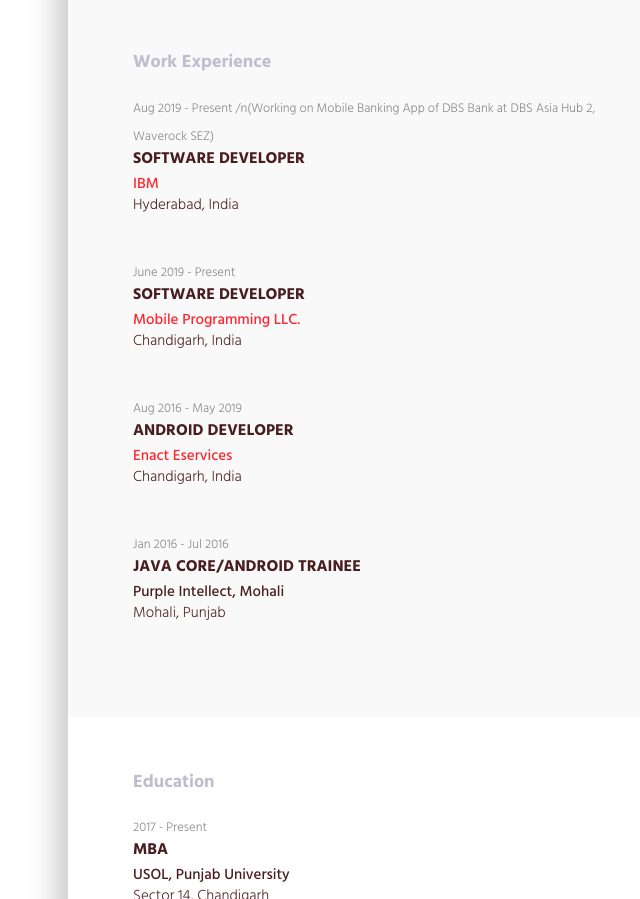
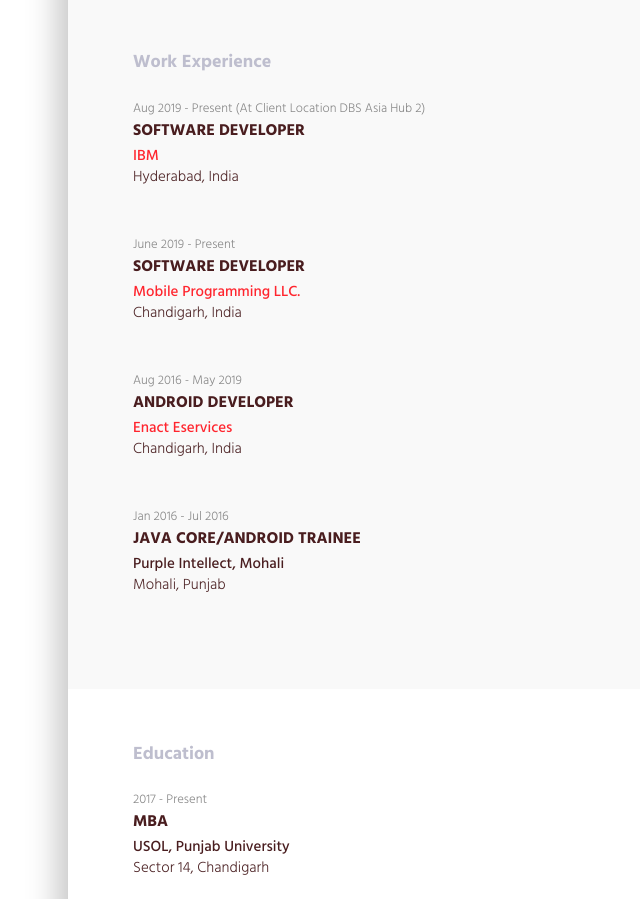
Before and after one commit to karanatwal/karanatwal.github.io, a plain HTML site: page index.html in a window 1280 px wide. Shown: the part 1577-2476 px from the top of the page, without its empty margins (572-1212 px from the left). Drawn offline with Linux system fonts and the light colour scheme.

Commit message:
Update index.html

```diff
--- a/index.html
+++ b/index.html
@@ -236,7 +236,7 @@
             <div class="col-md-12">
 
                 <div class="content-item">
-                    <small>Aug 2019 - Present /n(Working on Mobile Banking App of DBS Bank at DBS Asia Hub 2, Waverock SEZ)</small>
+                    <small>Aug 2019 - Present (At Client Location DBS Asia Hub 2)</small>
                     <h3>Software Developer</h3>
                     <h4><a href="https://www.ibm.com/in-en/" target="_blank">IBM</a></h4>
 
```
